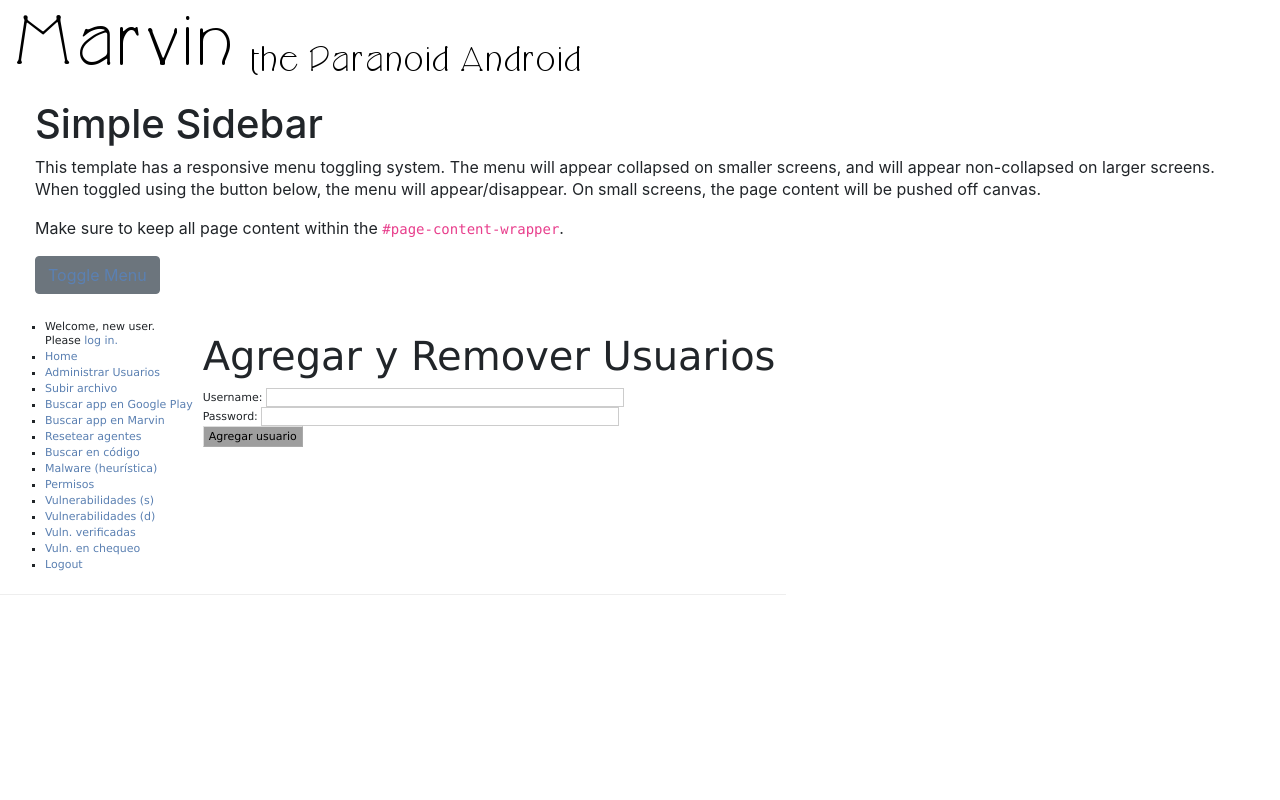
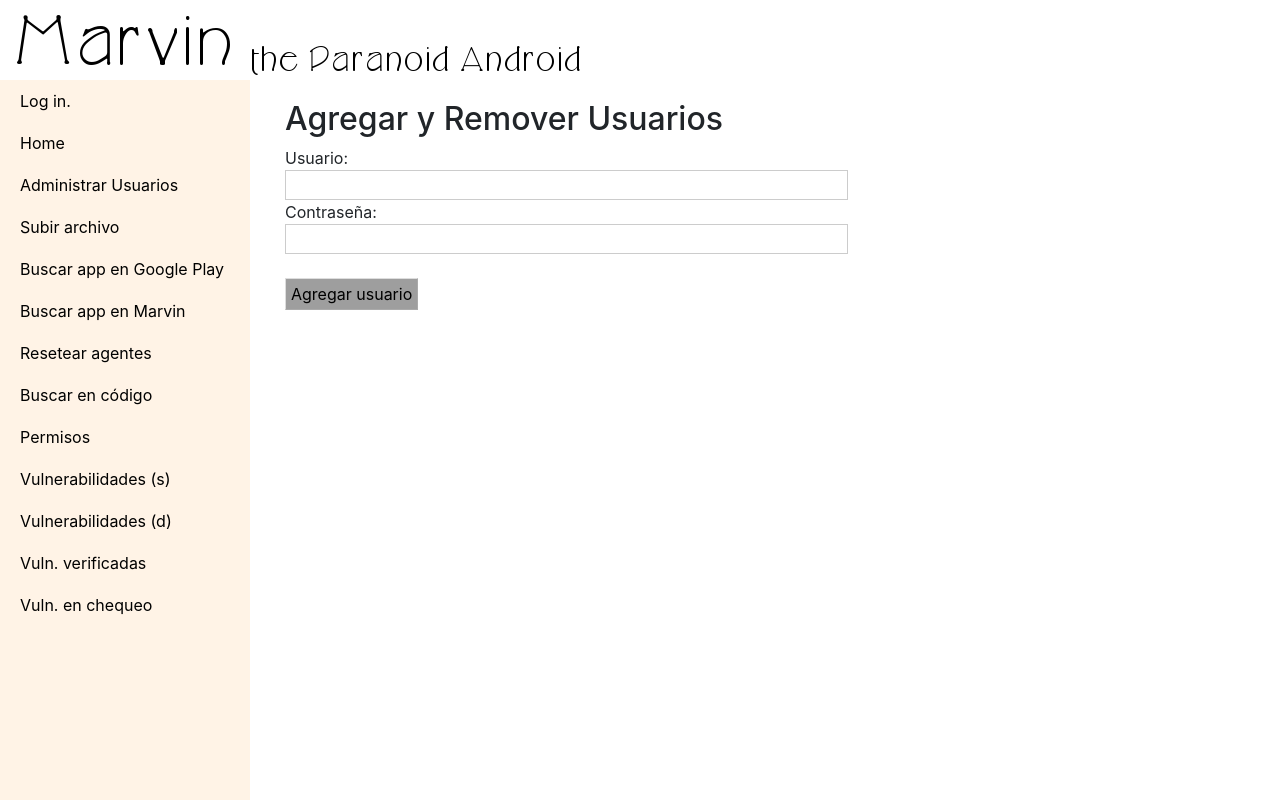
Before and after one commit to programa-stic/marvin-django, a Django app: template marvin/frontpage/templates/frontpage/user_crud.html in a window 1280 px wide. Run offline with Django 3.2, Linux system fonts and the light colour scheme; the template is opened without the code that fills it, so the values that code supplies are empty; some libraries are stand-ins or nearby versions; grey boxes are pictures that could not be loaded.

Commit message:
Cambios de disenio sobre Marvin

```diff
--- a/marvin/frontpage/static/frontpage/simple-sidebar.css
+++ b/marvin/frontpage/static/frontpage/simple-sidebar.css
@@ -28,7 +28,7 @@
   height: 100%;
   margin-left: -250px;
   overflow-y: auto;
-  background: #000;
+  background: #fff3e6;
   -webkit-transition: all 0.5s ease;
   -moz-transition: all 0.5s ease;
   -o-transition: all 0.5s ease;
@@ -65,18 +65,20 @@
 .sidebar-nav li {
   text-indent: 20px;
   line-height: 40px;
+  font-size: 16;
 }
 
 .sidebar-nav li a {
   display: block;
   text-decoration: none;
-  color: #999999;
+  color: #000;
+  font-size: 16;
 }
 
 .sidebar-nav li a:hover {
   text-decoration: none;
   color: #fff;
-  background: rgba(255, 255, 255, 0.2);
+  background: rgba(0, 0, 0, 0.2);
 }
 
 .sidebar-nav li a:active, .sidebar-nav li a:focus {
--- a/marvin/frontpage/static/frontpage/style.css
+++ b/marvin/frontpage/static/frontpage/style.css
@@ -244,17 +244,29 @@
 }
 
 td, th {
-    font-size: 11px;
-    line-height: 13px;
+    font-size: 16px;
+    line-height: 20px;
     border-bottom: 1px solid #eee;
     vertical-align: top;
     padding: 5px;
     font-family: "Lucida Grande", Verdana, Arial, sans-serif;
 }
 
+tr.odd{
+    background-color: #ceddef !important;
+}
+
+tr.odd a{
+    color: black;
+}
+
+td.numberCell {
+    text-align: center;
+}
+
 th {
     text-align: left;
-    font-size: 12px;
+    font-size: 16px;
     font-weight: bold;
 }
 
--- a/marvin/frontpage/templates/frontpage/base.html
+++ b/marvin/frontpage/templates/frontpage/base.html
@@ -1,6 +1,8 @@
 {% load staticfiles %}
 
 <script src="{% static 'frontpage/js/jquery-1.12.1.js' %}"></script>
+<link rel="stylesheet" type="text/css" href="https://cdn.datatables.net/1.10.19/css/jquery.dataTables.css">
+<script type="text/javascript" charset="utf8" src="https://cdn.datatables.net/1.10.19/js/jquery.dataTables.js"></script>
 <script src="{% static 'frontpage/js/myfuncs-jquery.js' %}"></script>
 
 
@@ -20,15 +22,15 @@
 </head>
 
 <body>
-    <div id="wrapper">
+    <div id="wrapper" class="toggled">
 
         <!-- Sidebar -->
         <div id="sidebar-wrapper">
             <ul class="sidebar-nav">
                 {% if user.is_authenticated %}
-                <li>Welcome, {{ user.username }}.</li>
-            {% else %}
-                <li>Welcome, new user.<br>Please <a href="/frontpage/login/"> log in.</a></li>
+                    <li><b>Bienvenido</b>, {{ user.username }}.</li>
+                {% else %}
+                    <li><a href="/frontpage/login/">Log in.</a></li>
             {% endif %}
             <li><a href="/frontpage/">Home</a></li>
             <li><a href="/user_crud/">Administrar Usuarios</a></li>
@@ -42,7 +44,7 @@
             <li><a href="/frontpage/dynamic_vulns/">Vulnerabilidades (d)</a>
             <li><a href="/frontpage/verified_vulns/">Vuln. verificadas</a>
             <li><a href="/frontpage/enabled_vulns/">Vuln. en chequeo</a>
-            <li><a href="/frontpage/logout/">Logout</a></li>
+            {% if user.is_authenticated %}<li><a href="/frontpage/logout/">Logout</a></li> {% endif %}
             </ul>
         </div>
         <!-- /#sidebar-wrapper -->
@@ -50,61 +52,25 @@
         <!-- Page Content -->
         <div id="page-content-wrapper">
             <div class="container-fluid">
-                <h1>Simple Sidebar</h1>
-                <p>This template has a responsive menu toggling system. The menu will appear collapsed on smaller screens, and will appear non-collapsed on larger screens. When toggled using the button below, the menu will appear/disappear. On small screens, the page content will be pushed off canvas.</p>
-                <p>Make sure to keep all page content within the <code>#page-content-wrapper</code>.</p>
-                <a href="#menu-toggle" class="btn btn-secondary" id="menu-toggle">Toggle Menu</a>
+                <td>
+                {% block content %}{% endblock %}
+                </td>
+                </tr>
+                <!-- <a href="#menu-toggle" class="btn" id="menu-toggle">Opciones</a> -->
             </div>
         </div>
         <!-- /#page-content-wrapper -->
 
     </div>
     <!-- /#wrapper -->
-    <table>
-    {# <div id="sidebar" class="float-left" width="100px" > #}
-        {% block sidebar %}
-        <tr>
-            <td>
-                <ul>
-                    {% if user.is_authenticated %}
-                        <li>Welcome, {{ user.username }}.</li>
-                    {% else %}
-                        <li>Welcome, new user.<br>Please <a href="/frontpage/login/"> log in.</a></li>
-                    {% endif %}
-                    <li><a href="/frontpage/">Home</a></li>
-                    <li><a href="/user_crud/">Administrar Usuarios</a></li>
-                    <li><a href="/frontpage/upload/">Subir archivo</a></li>
-                    <li><a href="/frontpage/search_googleplay/">Buscar app en Google Play</a>
-                    <li><a href="/frontpage/search_app/">Buscar app en Marvin</a>
-                    <li><a href="/frontpage/flush_queue/">Resetear agentes</a>
-                    <li><a href="/frontpage/search_source/">Buscar en código</a>
-                    <li><a href="/frontpage/search_malware/">Malware (heurística)</a>
-                    <li><a href="/frontpage/ListaPermisos">Permisos</a></li>
-                    <li><a href="/frontpage/static_vulns/">Vulnerabilidades (s)</a>
-                    <li><a href="/frontpage/dynamic_vulns/">Vulnerabilidades (d)</a>
-                    <li><a href="/frontpage/verified_vulns/">Vuln. verificadas</a>
-                    <li><a href="/frontpage/enabled_vulns/">Vuln. en chequeo</a>
-                    <li><a href="/frontpage/logout/">Logout</a></li>
-                </ul>
-        {% endblock %}
-            </td>
-
     {# </div> #}
-
-    {# <div id="content" class="float-right" > #}
-            <td>
-                {% block content %}{% endblock %}
-            </td>
-        </tr>
-    </table>
-    {# </div> #}
-    {% block form %}{% endblock %}
-    <script>
+    <!-- {% block form %}{% endblock %} -->
+<!--     <script>
         $("#menu-toggle").click(function(e) {
             e.preventDefault();
             $("#wrapper").toggleClass("toggled");
         });
-    </script>
+    </script> -->
 
 </body>
 </html>
--- a/marvin/frontpage/templates/frontpage/search_source.html
+++ b/marvin/frontpage/templates/frontpage/search_source.html
@@ -1,13 +1,12 @@
 {% extends "frontpage/base.html" %}
 
-{% block form %}
+{% block content %}
 <!-- {% load staticfiles %}
 <link rel="stylesheet" type="text/css" href="{% static 'frontpage/style.css' %}" />
  -->
 	 <h2> {{ title }} </h2>
 	<form enctype="multipart/form-data" method="post"  >
 		{% csrf_token %}
-
 		{{form}}
 		<input type="submit" value="Search" action="/search_source/"/>
 	</form>
--- a/marvin/frontpage/templates/frontpage/static_vulns.html
+++ b/marvin/frontpage/templates/frontpage/static_vulns.html
@@ -14,8 +14,8 @@
 	{% for vuln in vulns %}
 	<tr>
 		<td><a href="/frontpage/static_vulns/{{vuln.name}}/Aplicaciones/"> {{vuln.name}} </a></td>
-		<td> {{vuln.count}} </td>
-		<td> {{vuln.appcount}} </td>
+		<td class="numberCell"> {{vuln.count}} </td>
+		<td class="numberCell"> {{vuln.appcount}} </td>
 	</tr>
 	{% empty %}
 		<li> No hay vulnerabilidades en la base </li>
--- a/marvin/frontpage/templates/frontpage/user_crud.html
+++ b/marvin/frontpage/templates/frontpage/user_crud.html
@@ -3,30 +3,14 @@
 {% load staticfiles %}
 <link rel="stylesheet" type="text/css" href="{% static 'frontpage/style.css' %}" />
 {% block content %}
-<!DOCTYPE html>
-<html>
-    <head>
-        <!-- Is anyone getting tired of repeatedly entering the header over and over?? -->
-        <title>Marvin</title>
-    </head>
-
-    {% if msg %}
-        <h2>{{msg}}</h2>
-    {% endif %}
-    <br/>
-
-    <body>
-        <h1>Agregar y Remover Usuarios</h1>
-
-        <form id="crud_form" method="post" action="/frontpage/user_crud/">
-            {% csrf_token %}
-            Username: <input type="text" name="username" value="" size="50" />
-            <br />
-            Password: <input type="password" name="password" value="" size="50" />
-            <br />
-            <input type="submit" value="Agregar usuario" />
-        </form>
-
-    </body>
-</html>
+   <h2>Agregar y Remover Usuarios</h2>
+    <form id="crud_form" method="post" action="/frontpage/user_crud/">
+        {% csrf_token %}
+        Usuario:<br/> <input type="text" name="username" value="" size="50" />
+        <br/>
+        Contraseña:<br/><input type="password" name="password" value="" size="50" />
+        <br/>
+        <br/>
+        <input type="submit" value="Agregar usuario" />
+    </form>
 {% endblock %}
--- a/marvin/frontpage/views/searchGoogleplayView.py
+++ b/marvin/frontpage/views/searchGoogleplayView.py
@@ -11,7 +11,6 @@
 appsRetrieved = False
 
 def dirtybastard(numDownloadsString):
-	# print numDownloadsString, (re.search(r'\d+', numDownloadsString.replace(',', '')).group())
 	return int(re.search(r'\d+', numDownloadsString.replace(',', '')).group())+10*len(numDownloadsString)
 
 def search_googleplay(request):
@@ -25,7 +24,6 @@
 				global appsFound
 				appsFound = gp_server.search(searchterms, 15, None)
 				appsRetrieved = True
-				# import pdb; pdb.set_trace()
 				appsFound.sort(key=lambda app: dirtybastard(app['numDownloads']), reverse=True)
 			paginator = Paginator(appsFound, 1000)
 			page = request.GET.get('page')
```
Also changed, not shown: marvin/frontpage/templates/frontpage/gpresults.html (+15 -7 lines), marvin/frontpage/templates/frontpage/upload.html (+3 -4 lines). Lines whose indentation alone changed are shown as unchanged.
